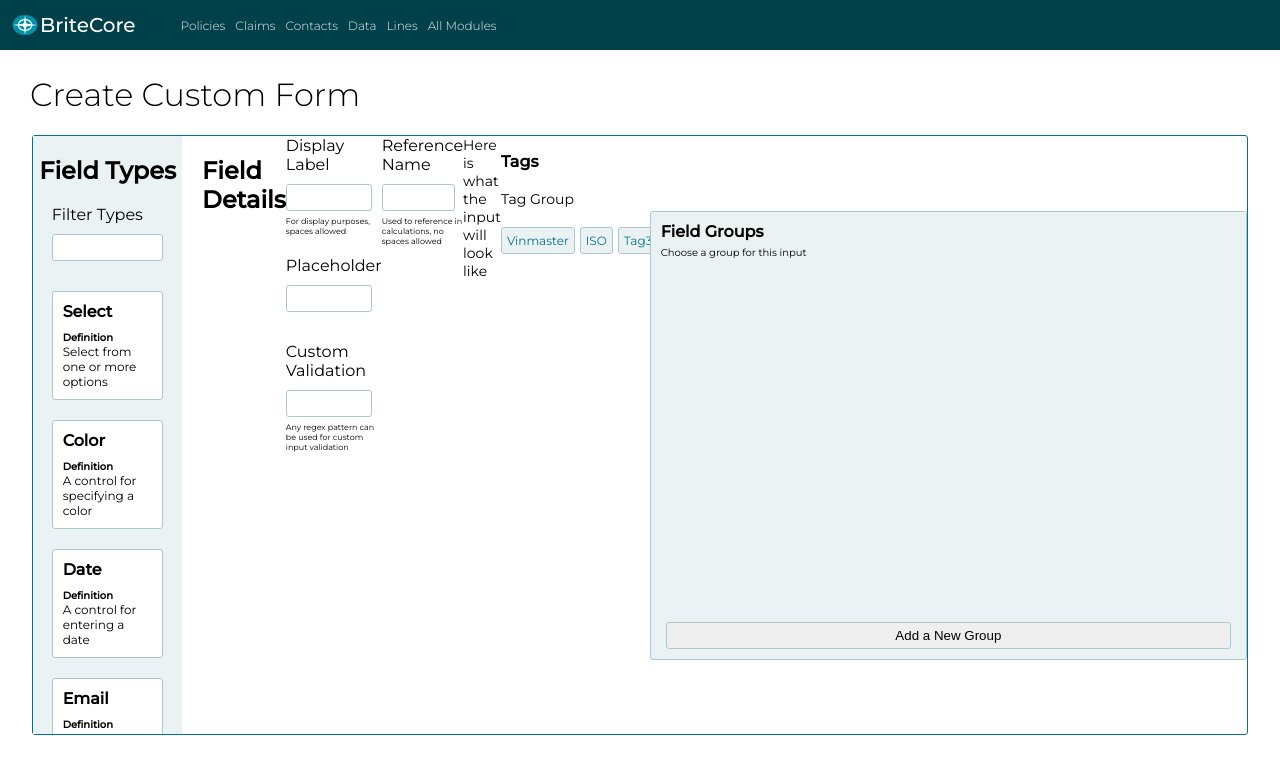
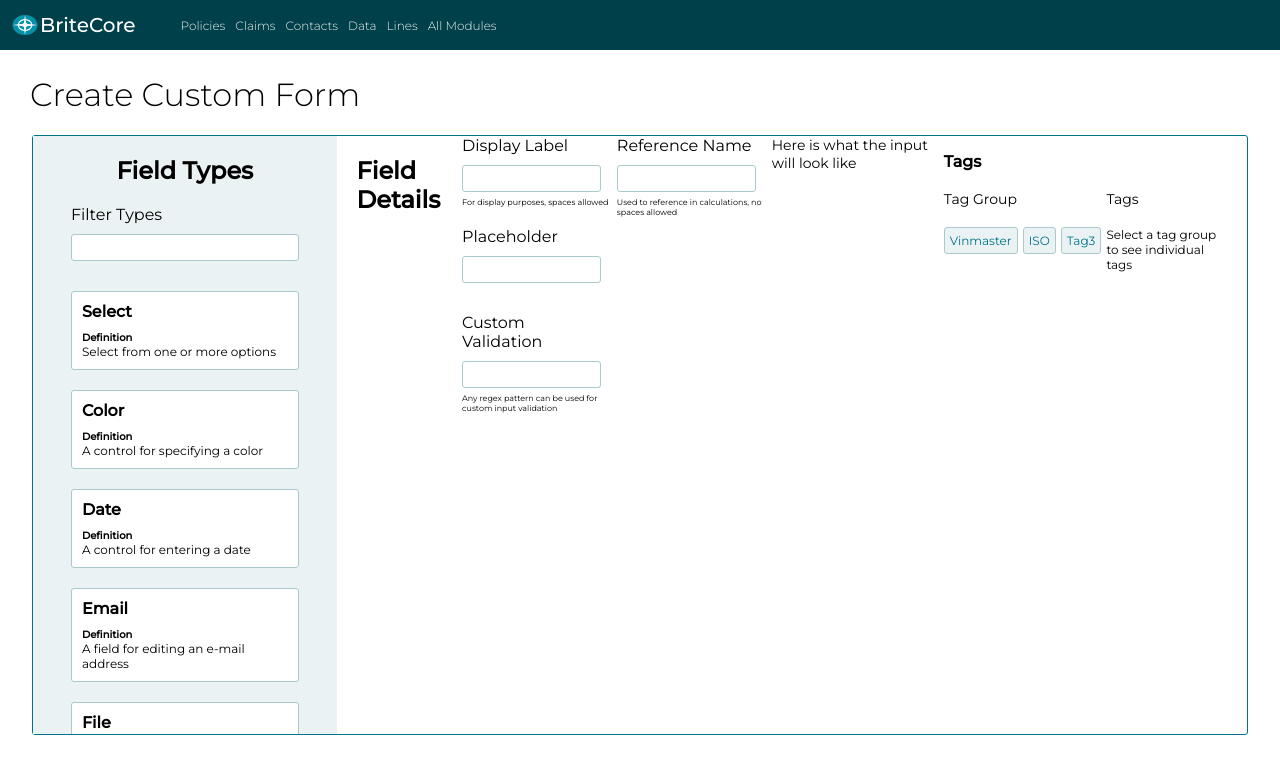
Before and after one commit to ckarras11/britecore, a React (Create React App) app: page / in a window 1280 px wide. Shown: the top 774 px of the page. Built offline with nearby package versions, Linux system fonts and the light colour scheme.

Commit message:
Moved field groups to field details

```diff
--- a/src/components/main-card.js
+++ b/src/components/main-card.js
@@ -1,16 +1,12 @@
 import React from 'react';
 import Fields from './fields';
 import FieldDetails from './field-details';
-import FieldGroups from './field-groups';
 
-const MainCard = () => {
-    return (
-        <div className="main-card">
-          <Fields />
-          <FieldDetails />
-          <FieldGroups />
-        </div>
-      );
-};
+const MainCard = () => (
+  <div className="main-card">
+    <Fields />
+    <FieldDetails />
+  </div>
+);
 
 export default MainCard;
```
